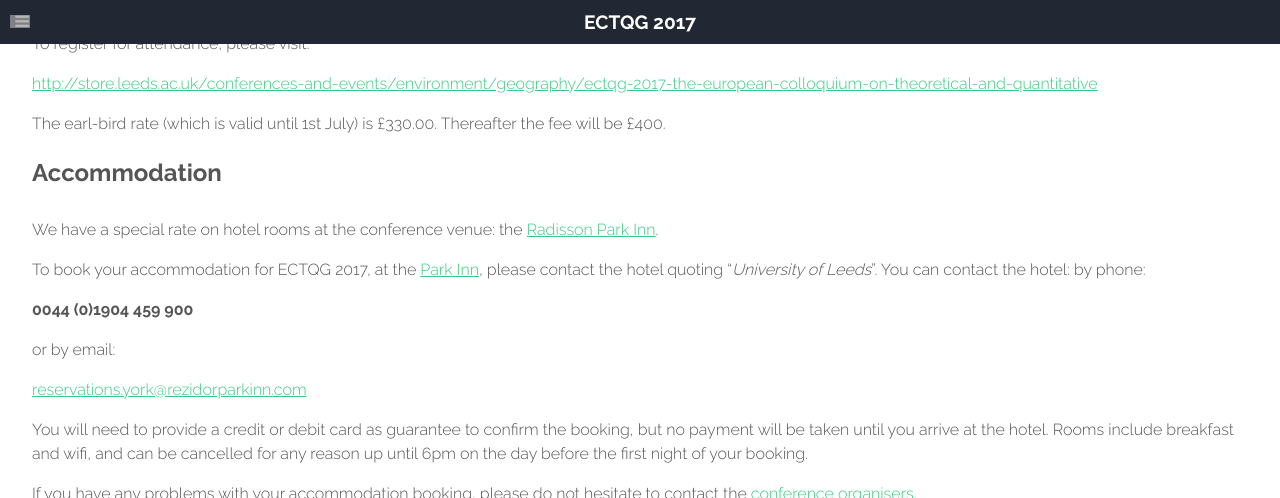
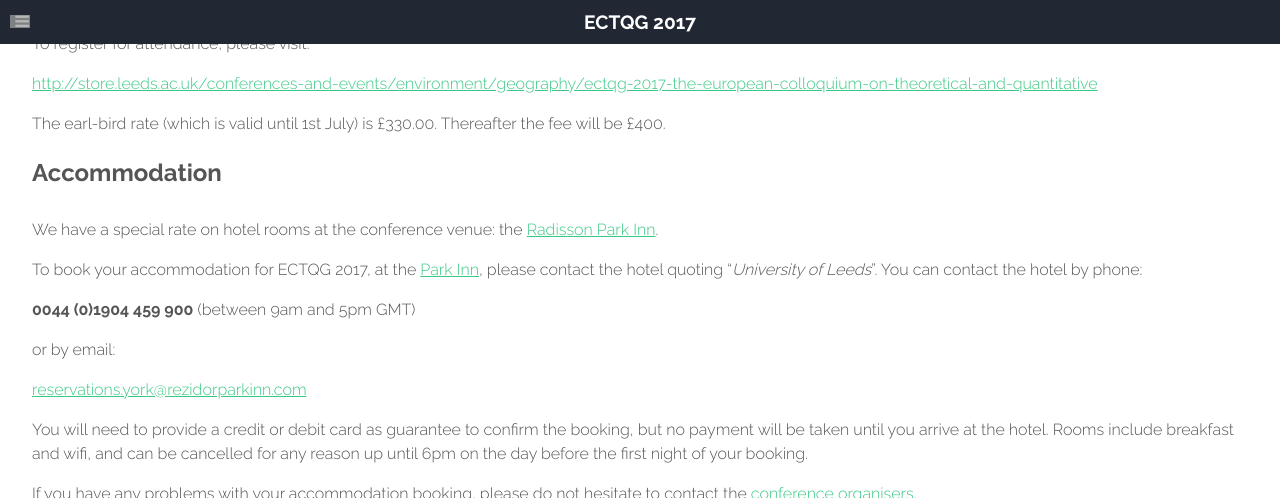
Before and after one commit to nickmalleson/ectqg2017, a Jekyll site: the page built from registration.md, in a window 1280 px wide and 900 px high, scrolled down 378 px, cut to the strip 0-498 px from the top of the window. Built offline with Jekyll 4.4.1, drawn with Linux system fonts in a browser that asks for light colours; grey boxes are pictures that could not be loaded.

```diff
--- a/registration.md
+++ b/registration.md
@@ -16,9 +16,9 @@
 
 We have a special rate on hotel rooms at the conference venue: the [Radisson Park Inn](https://www.parkinn.co.uk/hotel-york).
 
-To book your accommodation for ECTQG 2017, at the [Park Inn](https://www.parkinn.co.uk/hotel-york), please contact the hotel quoting "_University of Leeds_". You can contact the hotel: by phone:
+To book your accommodation for ECTQG 2017, at the [Park Inn](https://www.parkinn.co.uk/hotel-york), please contact the hotel quoting "_University of Leeds_". You can contact the hotel by phone:
 
-**0044 (0)1904 459 900**
+**0044 (0)1904 459 900** (between 9am and 5pm GMT)
 
 or by email:
 
```
